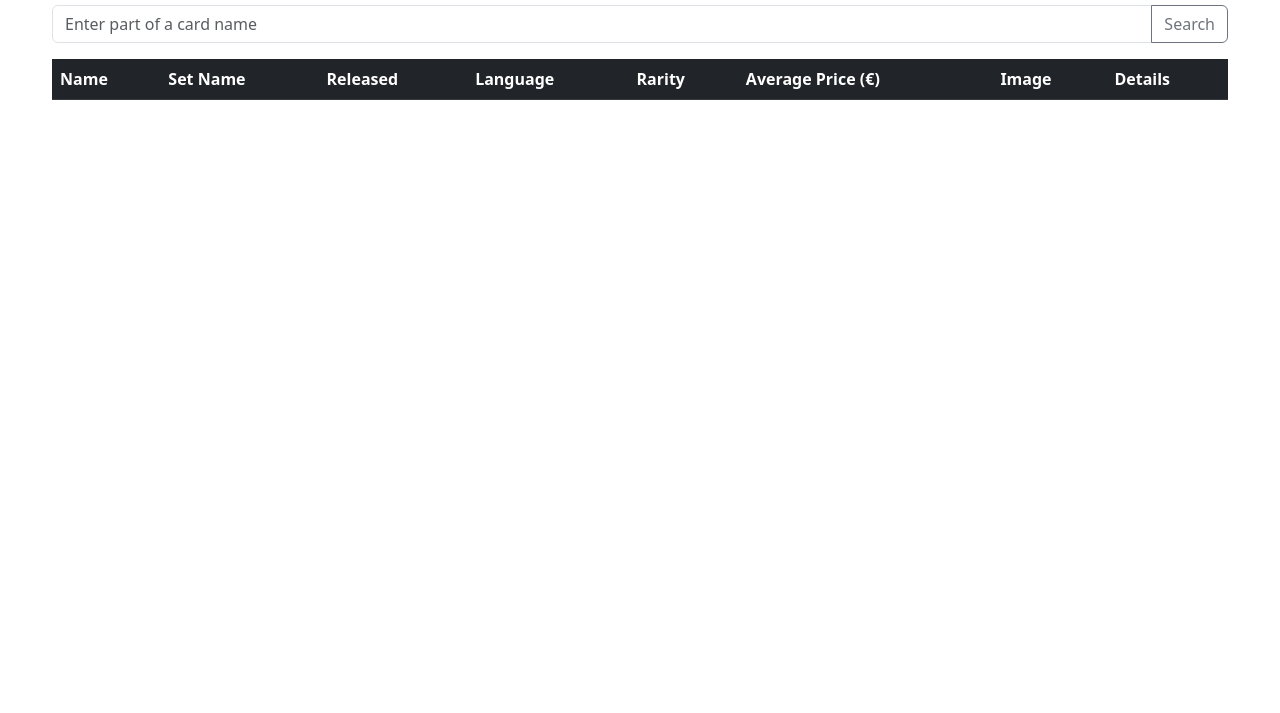
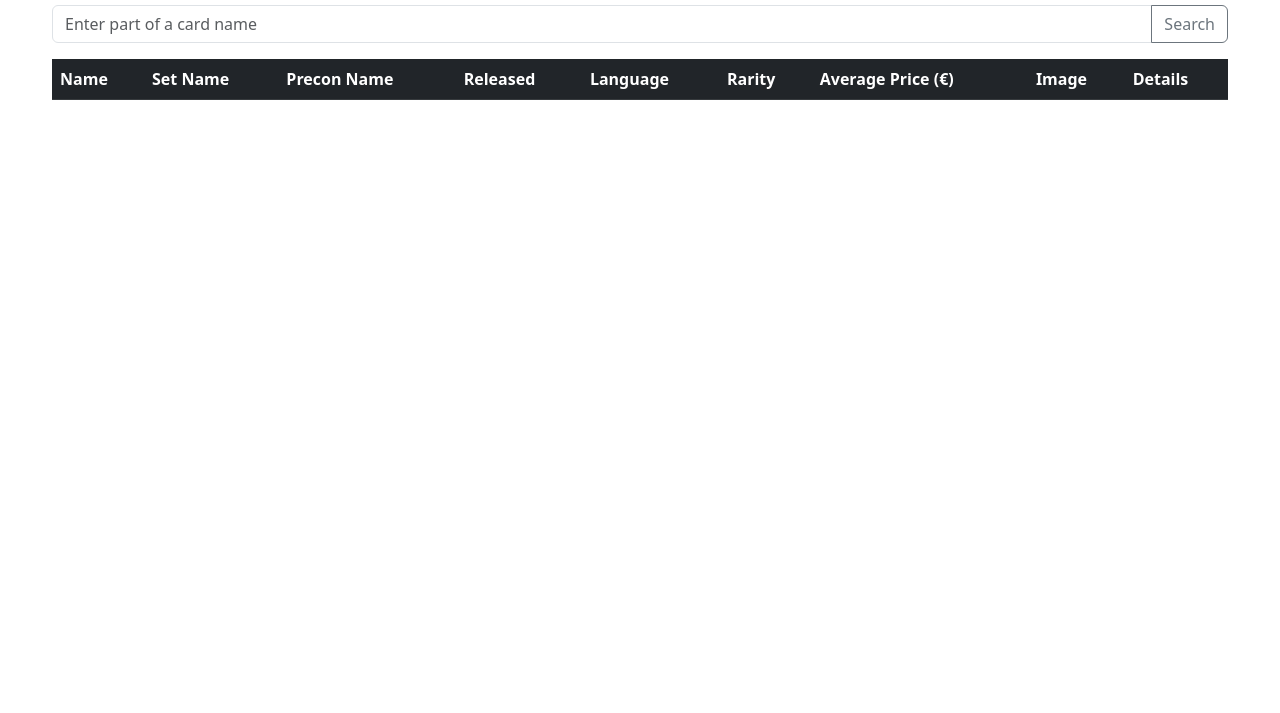
Before and after one commit to Elestin/cardfinder, a website: page index.html in a window 1280 px wide. Shown: the part 87-800 px from the top of the page. Drawn offline with nearby package versions, Linux system fonts and the light colour scheme.

Commit message:
Update index.html

```diff
--- a/index.html
+++ b/index.html
@@ -33,6 +33,7 @@
             <tr>
                 <th>Name</th>
                 <th>Set Name</th>
+                <th>Precon Name</th>
                 <th>Released</th>
                 <th>Language</th>
                 <th>Rarity</th>
```
